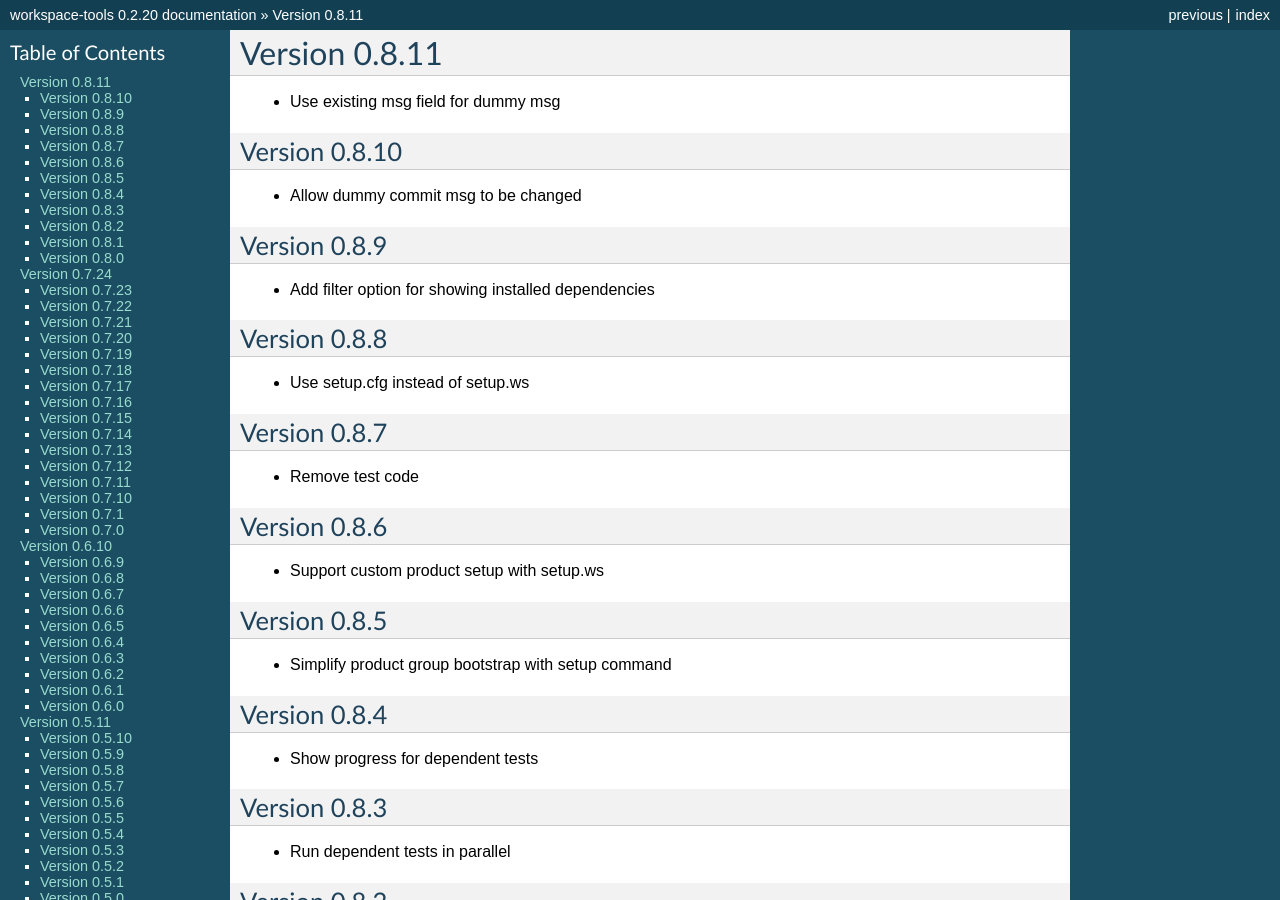
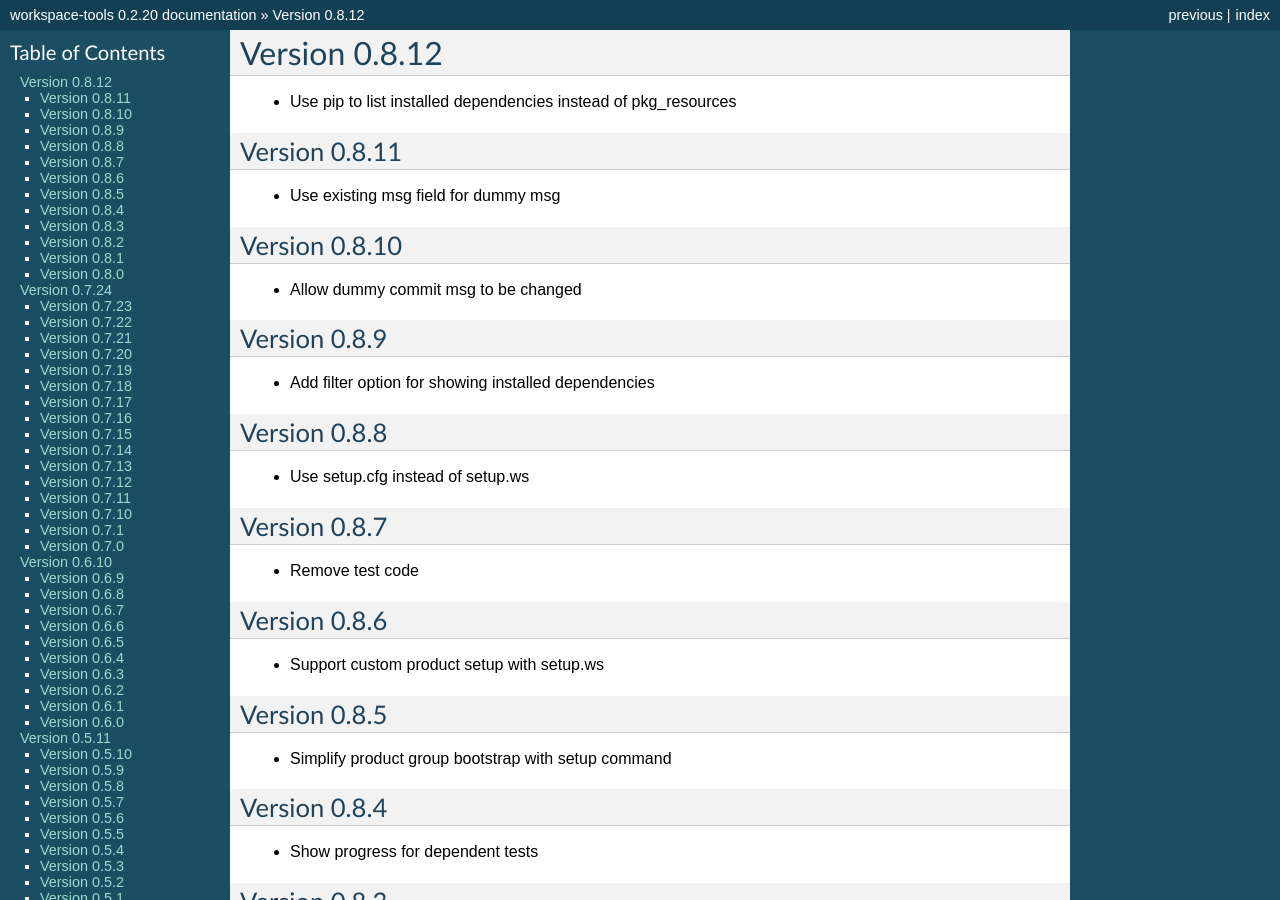
Before and after one commit to maxzheng/workspace-tools, a Sphinx documentation site: the page built from docs/CHANGELOG.rst, in a window 1280 px wide and 900 px high. Built offline with Sphinx 7.4.7, drawn with Linux system fonts in a browser that asks for light colours; some of the changed text lies outside the part shown.

Commit message:
Publish version 0.8.12

```diff
--- a/docs/CHANGELOG.rst
+++ b/docs/CHANGELOG.rst
@@ -1,5 +1,10 @@
+Version 0.8.12
+================================================================================
+
+* Use pip to list installed dependencies instead of pkg_resources
+
 Version 0.8.11
-================================================================================
+--------------------------------------------------------------------------------
 
 * Use existing msg field for dummy msg
 
--- a/setup.py
+++ b/setup.py
@@ -10,7 +10,7 @@ def find_files(path):
 
 setuptools.setup(
   name='workspace-tools',
-  version='0.8.11',
+  version='0.8.12',
 
   author='Max Zheng',
   author_email='maxzheng.os @t gmail.com',
```
